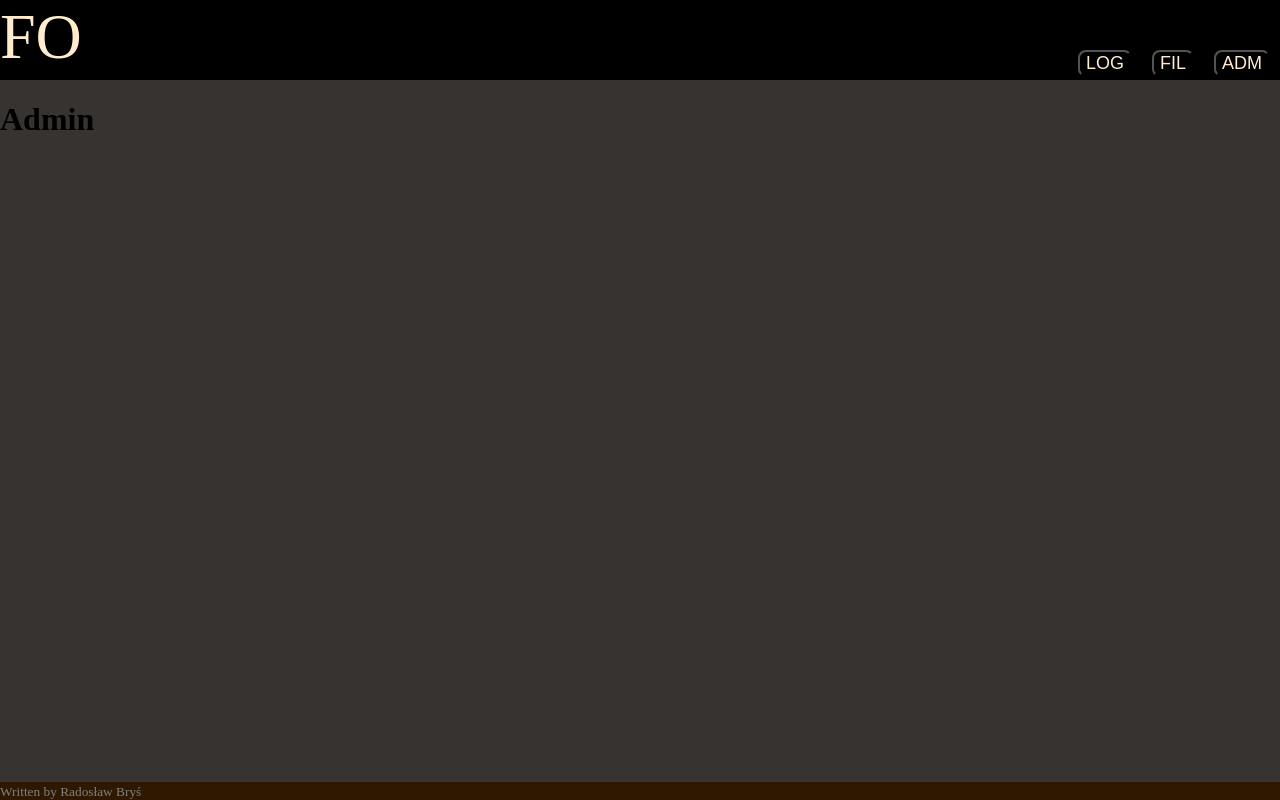
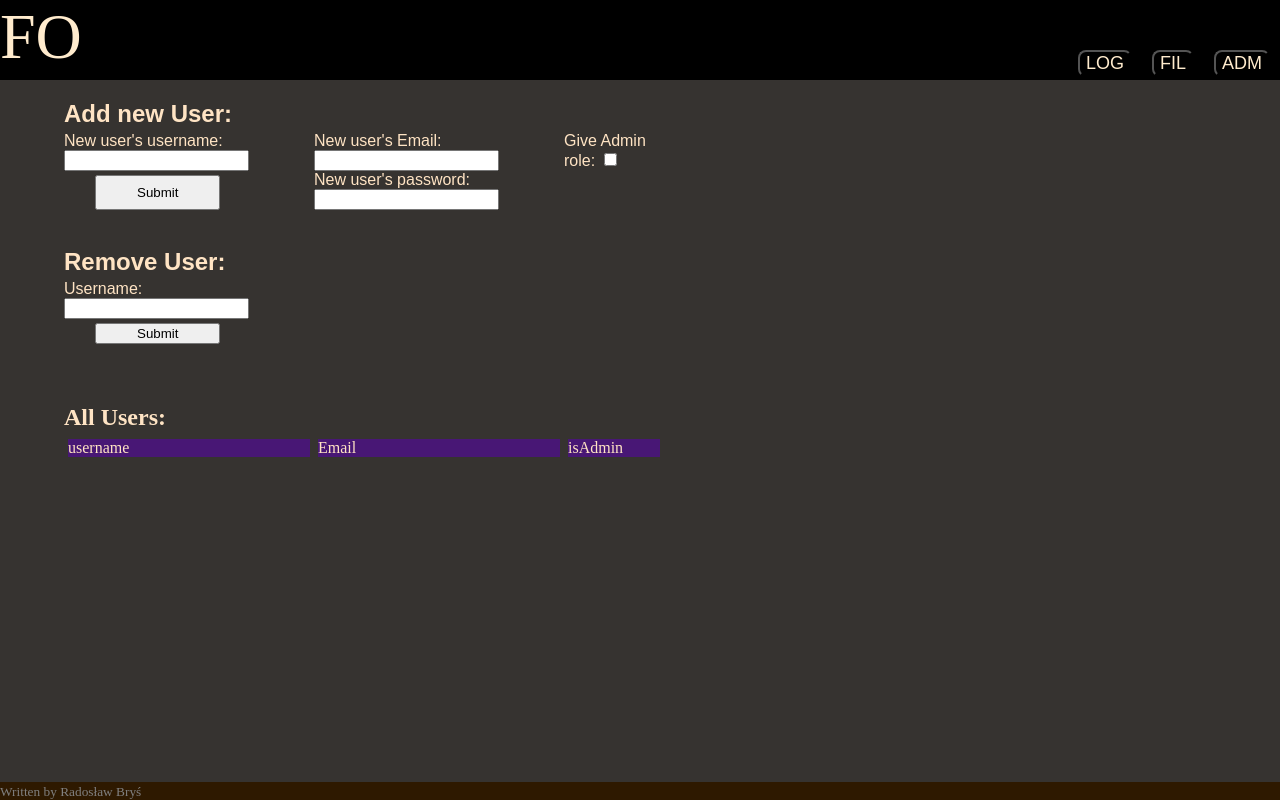
Before and after one commit to radekbys/imageFilteringApp, a React (Create React App) app in the folder frontend/: page / in a window 1280 px wide. Both pictures are taken after a click on the button "ADM". Built offline with nearby package versions, Linux system fonts and the light colour scheme.

Commit message:
Added forms to the admin panel, started scripting them.

```diff
--- a/frontend/src/components/admin/Admin.css
+++ b/frontend/src/components/admin/Admin.css
@@ -0,0 +1,41 @@
+.form-header{
+  margin-bottom: 4px;
+  grid-area: 1 / 1 / 1 / 4;
+}
+
+.admin-panel {
+  margin-left:5%;
+}
+
+.admin-panel form {
+  font-family:sans-serif;
+  color:bisque;
+  display: grid;
+  grid-template-columns: 250px 250px 100px;
+  grid-template-rows: auto;
+}
+
+.admin-panel button {
+  grid-row:3;
+  width:50%;
+  margin-left:12.5%;
+  margin-top: 4px;
+}
+
+.admin-all-users {
+  color: bisque;
+  margin-top: 40px;
+  display: grid;
+  grid-template-columns: 250px 250px 100px;
+}
+
+.admin-all-users h2{
+  grid-area: 1 / 1 / 1 / 4;
+  margin-bottom: 4px;
+}
+
+.admin-all-users p {
+  display: block;
+  margin: 4px;
+  background-color: rgb(72, 23, 117);
+}
--- a/frontend/src/components/admin/Admin.jsx
+++ b/frontend/src/components/admin/Admin.jsx
@@ -1,9 +1,32 @@
+/* eslint-disable jsx-a11y/label-has-associated-control */
 import React from 'react';
 import './Admin.css';
+import NewUserForm from '../newUserForm/NewUserForm';
 
 function Admin() {
   return (
-    <h1>Admin</h1>
+    <div className="admin-panel">
+      <NewUserForm />
+      <br />
+      <form className="remove-user-form">
+        <h2 className="form-header">Remove User:</h2>
+        <div>
+          <label className="form-label" htmlFor="form-input-removed">{'Username: '}</label>
+          <input
+            type="text"
+            id="form-input-removed"
+            name="formRemovedUser"
+          />
+        </div>
+        <button type="submit">Submit</button>
+      </form>
+      <div className="admin-all-users">
+        <h2>All Users:</h2>
+        <p>username</p>
+        <p>Email</p>
+        <p>isAdmin</p>
+      </div>
+    </div>
   );
 }
 
--- /dev/null
+++ b/frontend/src/components/newUserForm/NewUserForm.jsx
@@ -0,0 +1,82 @@
+import React, { useState } from 'react';
+import './NewUserForm.css';
+
+function NewUserForm() {
+// eslint-disable-next-line no-unused-vars
+  const [newUser, setNewUser] = useState({
+    newUsername: '',
+    newEmail: '',
+    newAdmin: false,
+    newPassword: '',
+  });
+
+  const updateNewUser = (event) => {
+    const {
+      name, value, type, checked,
+    } = event.target;
+    setNewUser({
+      ...newUser,
+      [name]: type === 'checkbox' ? checked : value,
+    });
+  };
+
+  const submitNewUser = (event) => {
+    event.preventDefault();
+    console.log(newUser);
+    setNewUser({
+      newUsername: '',
+      newEmail: '',
+      newAdmin: false,
+      newPassword: '',
+    });
+  };
+
+  return (
+    <form className="add-user-form" onSubmit={submitNewUser}>
+      <h2 className="form-header">Add new User:</h2>
+      <div>
+        <label className="form-label" htmlFor="form-input-username">{'New user\'s username: '}</label>
+        <input
+          onChange={updateNewUser}
+          type="text"
+          id="form-input-username"
+          name="newUsername"
+          value={newUser.newUsername}
+        />
+      </div>
+      <div>
+        <label className="form-label" htmlFor="form-input-email">{'New user\'s Email: '}</label>
+        <input
+          onChange={updateNewUser}
+          type="email"
+          id="form-input-email"
+          name="newEmail"
+          value={newUser.newEmail}
+        />
+      </div>
+      <div>
+        <label className="form-label" htmlFor="form-input-admin">{'Give Admin role: '}</label>
+        <input
+          onChange={updateNewUser}
+          type="checkbox"
+          id="form-input-admin"
+          name="newAdmin"
+          checked={newUser.newAdmin}
+        />
+      </div>
+      <div>
+        <label className="form-label" htmlFor="form-input-password">{'New user\'s password: '}</label>
+        <input
+          onChange={updateNewUser}
+          type="text"
+          id="form-input-password"
+          name="newPassword"
+          value={newUser.newPassword}
+        />
+      </div>
+      <button type="submit">Submit</button>
+    </form>
+  );
+}
+
+export default NewUserForm;
```
Also changed, not shown: frontend/src/components/main/Main.css (deleted, +0 -35 lines), frontend/src/components/main/Main.jsx (deleted, +0 -83 lines), frontend/src/components/newUserForm/NewUserForm.css (added), frontend/src/utils/dummyUsers.js (added).
